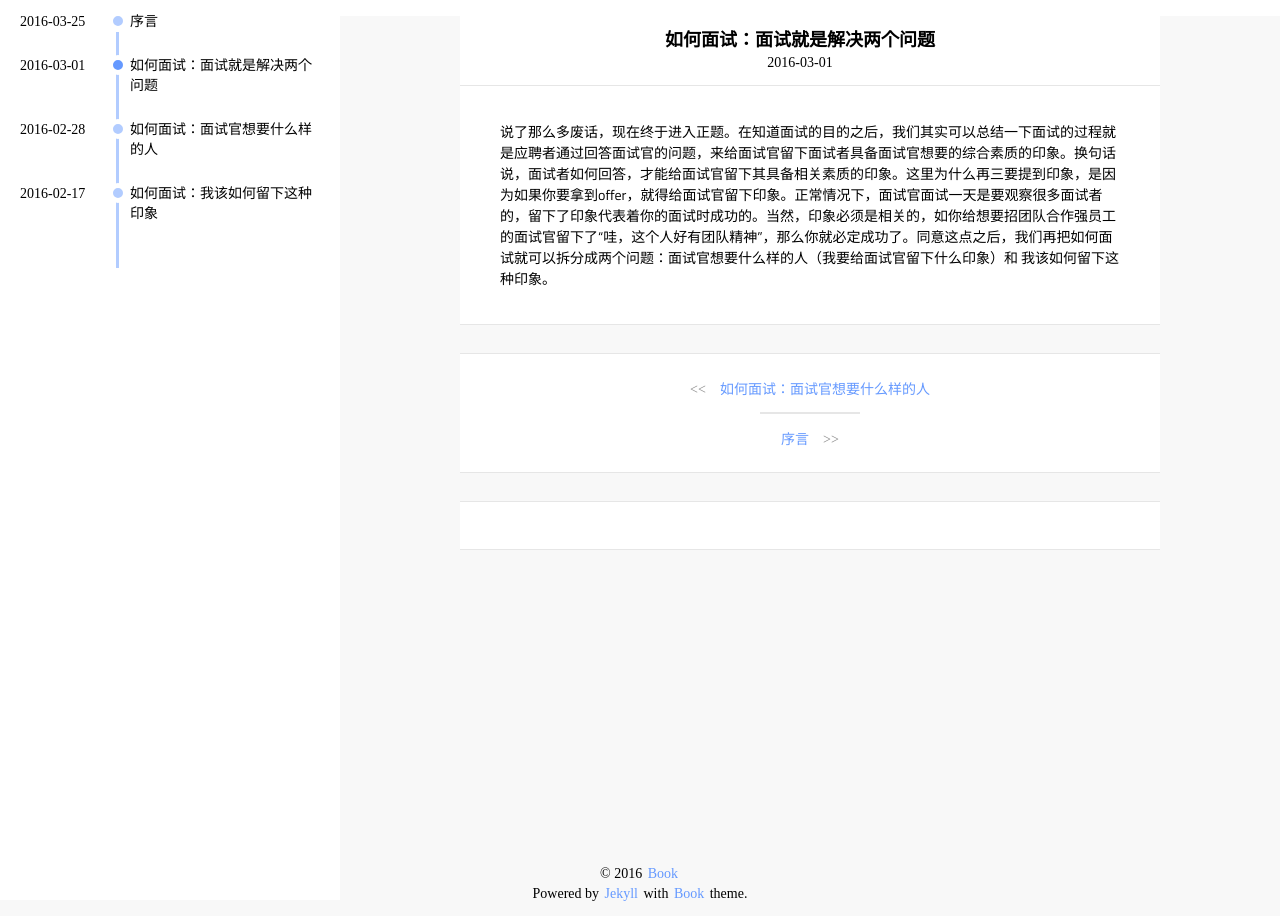
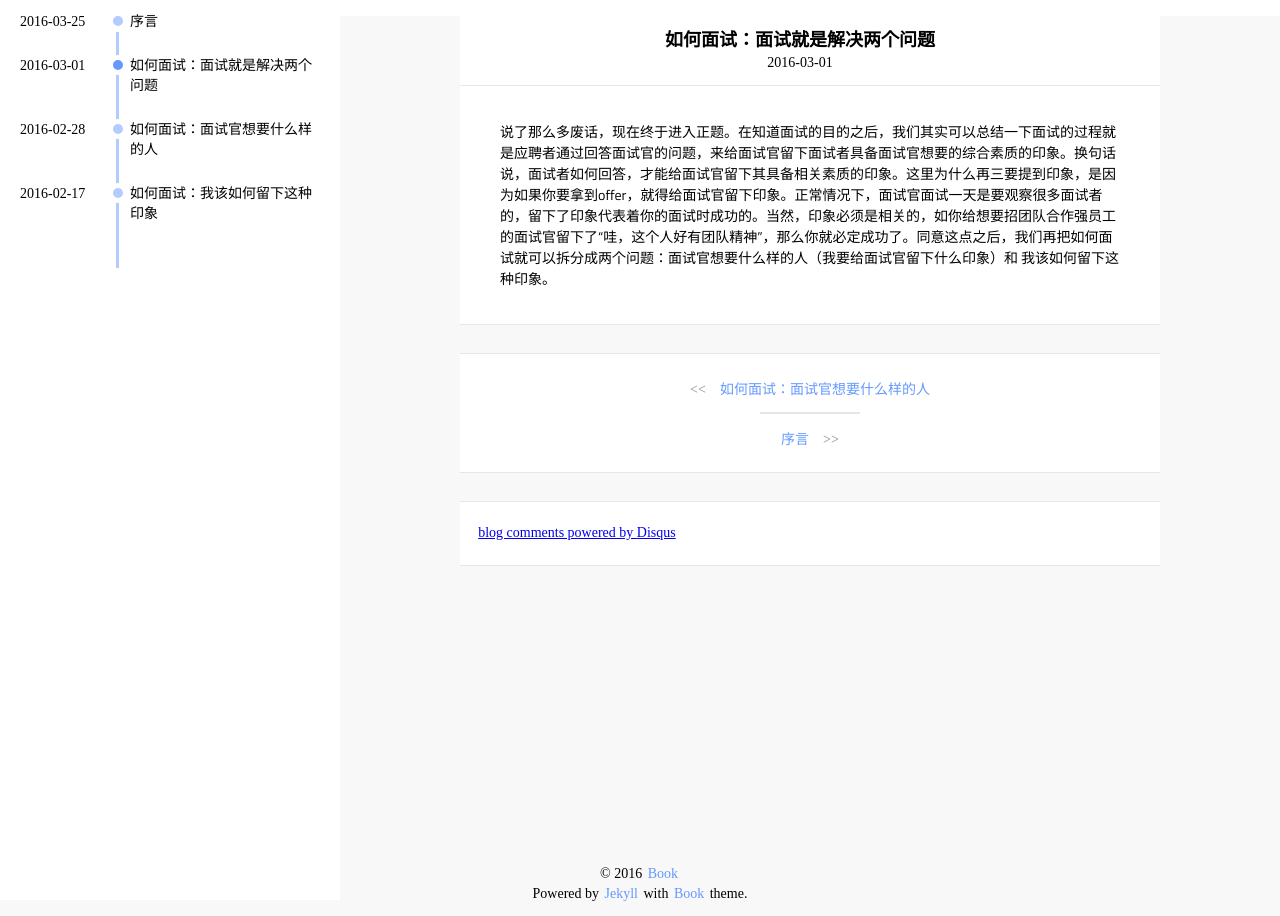
Before and after one commit to saberprince/saberprince.github.io, a Jekyll site: the page built from _posts/2016-03-01-如-何-面-试.md, in a window 1280 px wide. Built offline with Jekyll 4.4.1, drawn with Linux system fonts in a browser that asks for light colours; nearby versions of some CDN libraries; library files that are not in the unit come from our copies; comment, search, counter and statistics services are not loaded.

Commit message:
Update disqus.html

```diff
--- a/_includes/disqus.html
+++ b/_includes/disqus.html
@@ -1,6 +1,6 @@
 <div id="disqus_thread"></div>
 <script type="text/javascript">
-var disqus_shortname = 'saberprince';
+ var disqus_shortname = 'saberprince';
 (function() {
   var dsq = document.createElement('script'); dsq.type = 'text/javascript'; dsq.async = true;
   dsq.src = '//' + disqus_shortname + '.disqus.com/embed.js';
@@ -8,3 +8,4 @@
 })();
 </script>
 <noscript>Please enable JavaScript to view the <a href="https://disqus.com/?ref_noscript">comments powered by Disqus.</a></noscript>
+<a href="http://disqus.com" class="dsq-brlink">blog comments powered by <span class="logo-disqus">Disqus</span></a>
```
